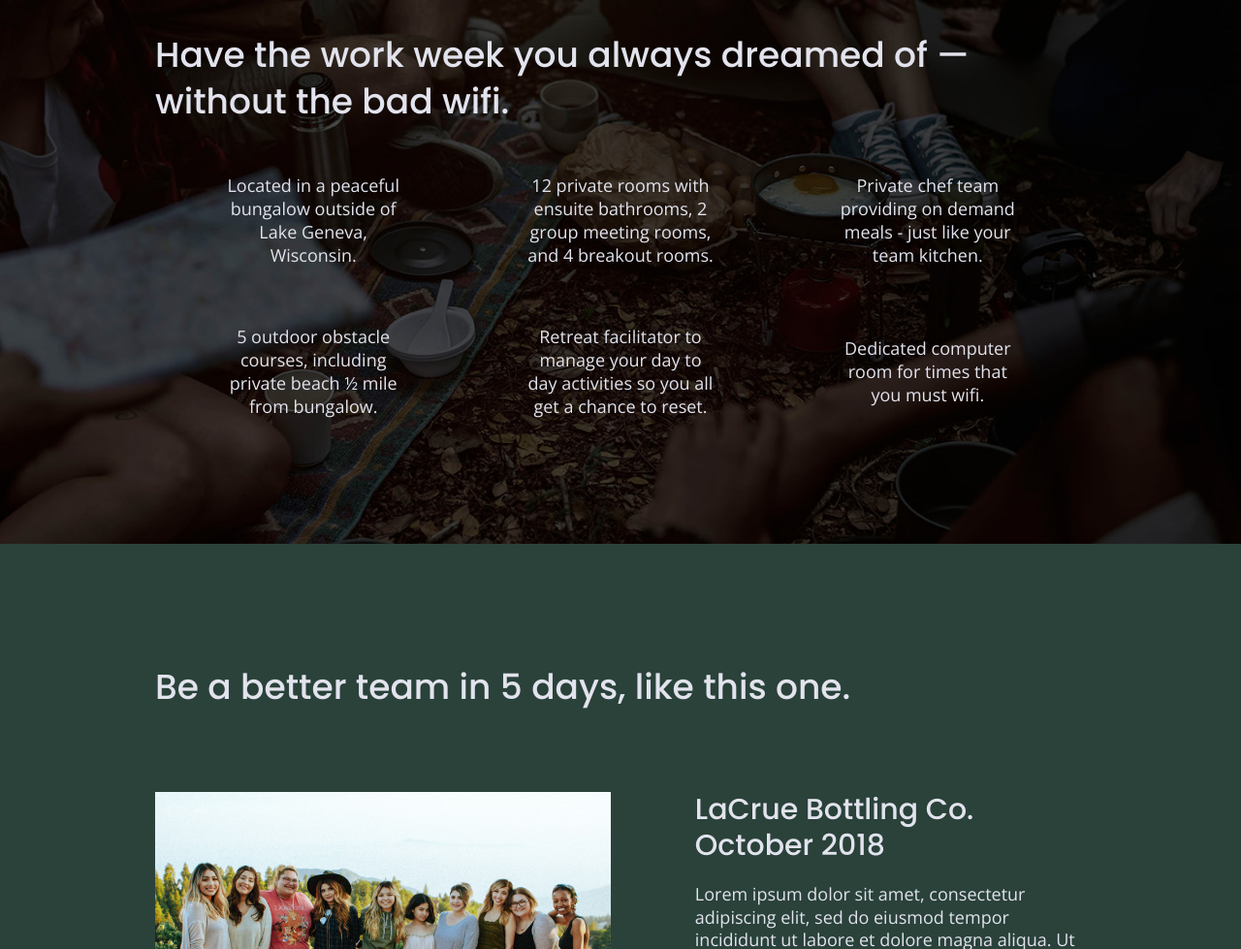
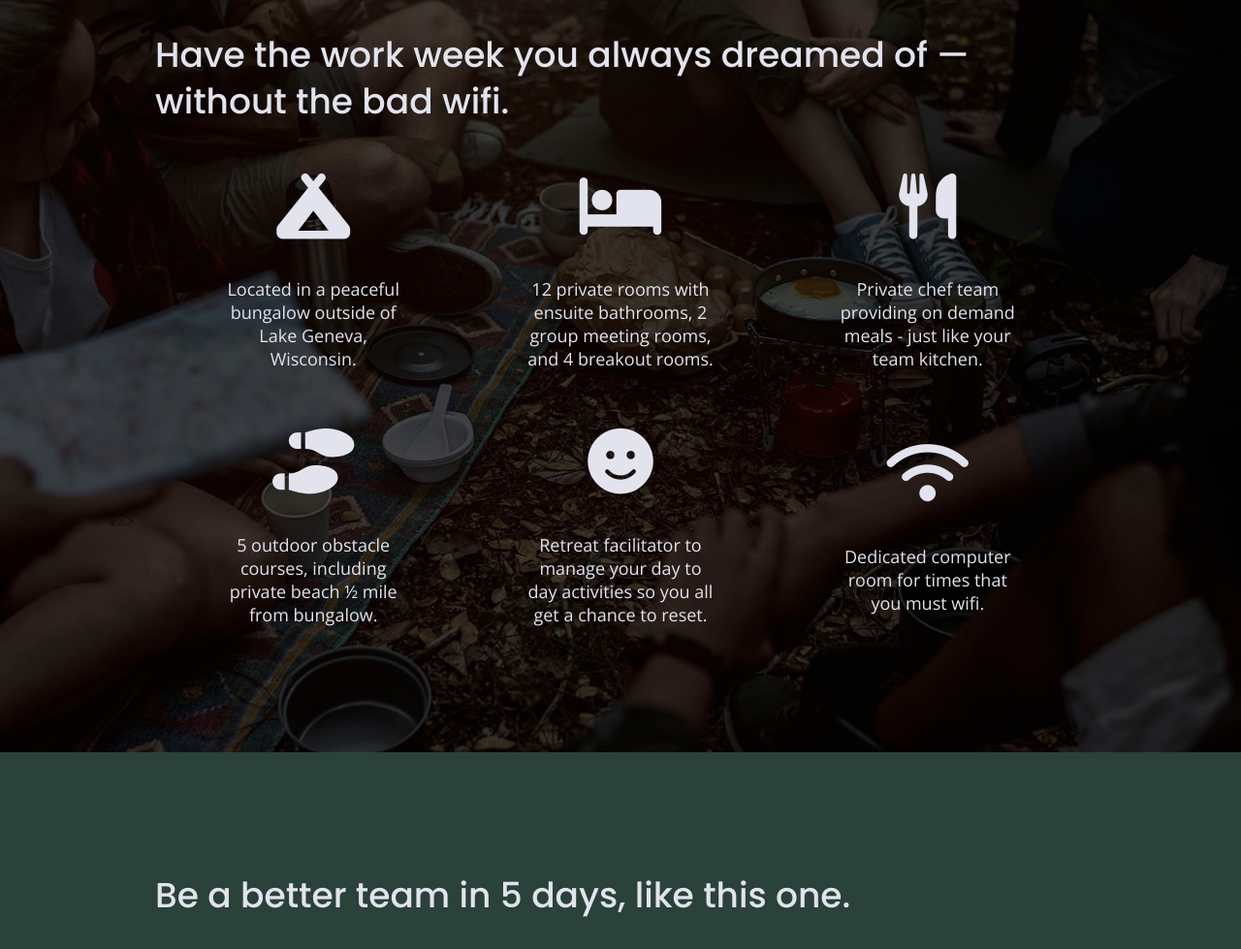
Before and after one commit to n4ss8/unplugged, a website: page index.html in a window 1280 px wide. Shown: the part 1104-2083 px from the top of the page at 97% size. Drawn offline with nearby package versions, Linux system fonts and the light colour scheme.

Commit message:
Adding Icons

```diff
--- a/css/main.css
+++ b/css/main.css
@@ -338,6 +338,10 @@
     text-align: center;
     margin: 0;
   }
+  .features i {
+    font-size: 3.75em;
+          margin-bottom: 40px;
+  }
 
   /* Reviews */
 
@@ -410,7 +414,7 @@
         font-size: .875em;
         line-height: 1.125;
     }
-  }
+
 
   /* ==========================================================================
      Helper classes
--- a/index.html
+++ b/index.html
@@ -15,6 +15,7 @@
   <link href="https://fonts.googleapis.com/css?family=Open+Sans:400,700|Poppins:500,700" rel="stylesheet">
   <link rel="stylesheet" href="css/normalize.css">
   <link rel="stylesheet" href="css/main.css">
+  <script src="https://kit.fontawesome.com/3bf1182662.js" crossorigin="anonymous"></script>
 </head>
 
 <body>
@@ -71,6 +72,7 @@
         <div class="features-items">
           <article>
             <p class="fontawesome-icon">
+              <i class="fas fa-campground"></i>
             </p>
             <p class="features-item-description">
               Located in a peaceful bungalow outside of Lake Geneva, Wisconsin.
@@ -78,6 +80,7 @@
           </article>
           <article>
             <p class="fontawesome-icon">
+              <i class="fas fa-bed"></i>
             </p>
             <p class="features-item-description">
               12 private rooms with ensuite bathrooms, 2 group meeting rooms, and 4 breakout rooms.
@@ -85,6 +88,7 @@
           </article>
           <article>
             <p class="fontawesome-icon">
+              <i class="fas fa-utensils"></i>
             </p>
             <p class="features-item-description">
               Private chef team providing on demand meals - just like your team kitchen.
@@ -92,6 +96,7 @@
           </article>
           <article>
             <p class="fontawesome-icon">
+              <i class="fas fa-shoe-prints"></i>
             </p>
             <p class="features-item-description">
               5 outdoor obstacle courses, including private beach ½ mile from bungalow.
@@ -99,6 +104,7 @@
           </article>
           <article>
             <p class="fontawesome-icon">
+              <i class="fas fa-smile"></i>
             </p>
             <p class="features-item-description">
               Retreat facilitator to manage your day to day activities so you all get a chance to reset.
@@ -106,6 +112,7 @@
           </article>
           <article>
             <p class="fontawesome-icon">
+              <i class="fas fa-wifi"></i>
             </p>
             <p class="features-item-description">
               Dedicated computer room for times that you must wifi.
```
Also changed, not shown: about/index.html (+1 -1 lines), faq/index.html (+1 -1 lines).
